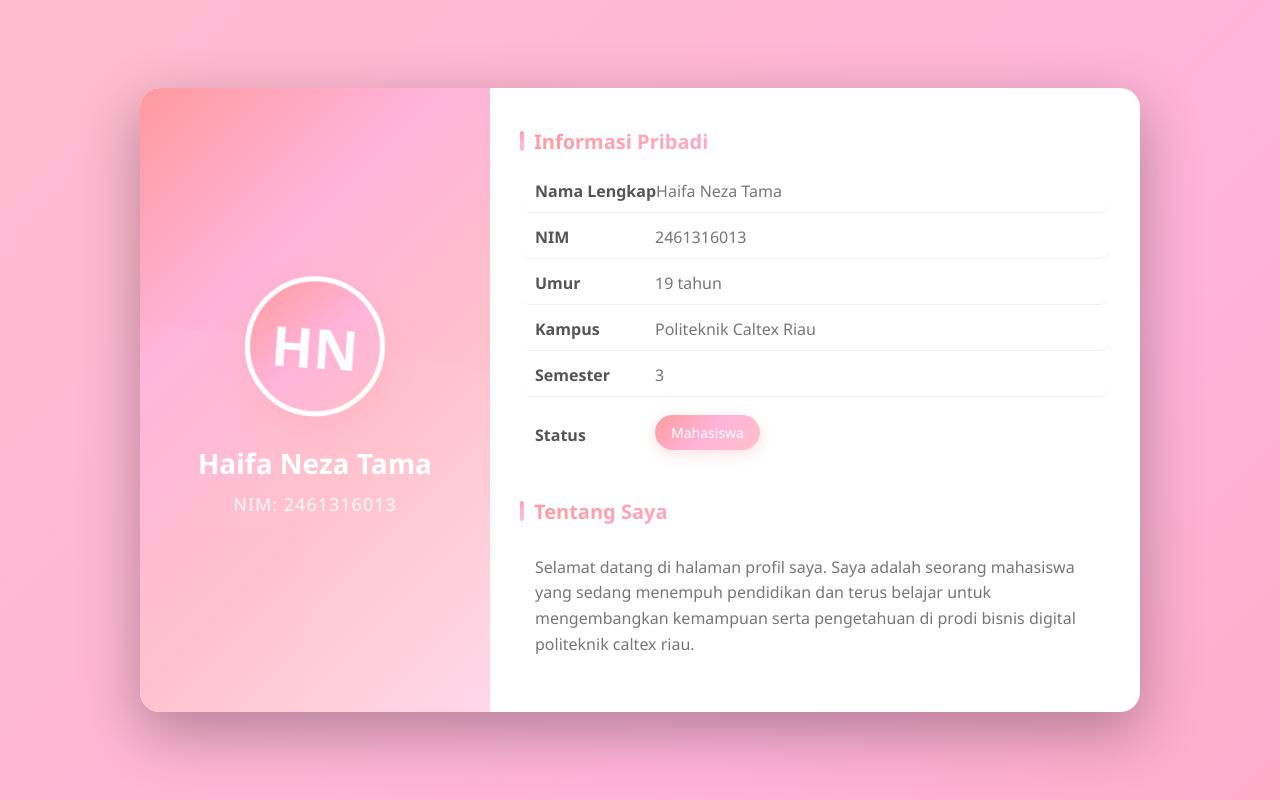
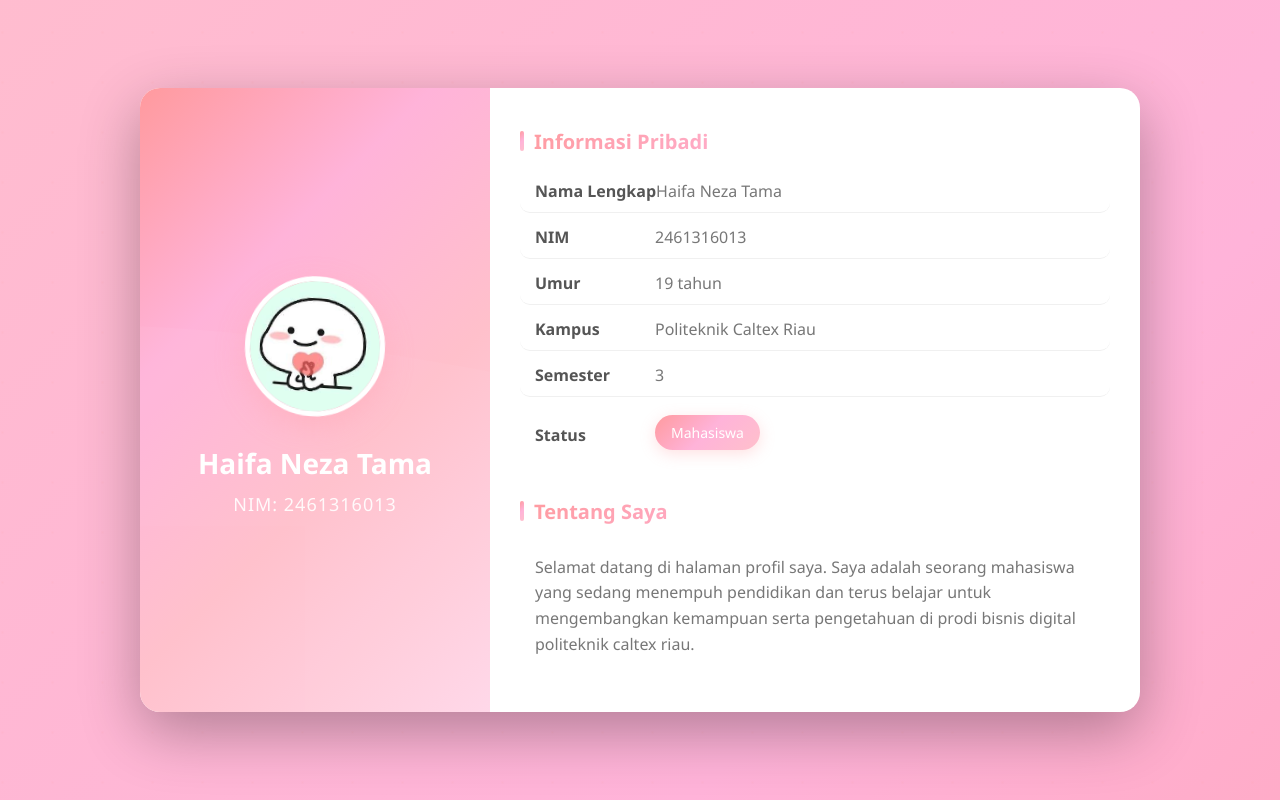
Before and after one commit to haifaneza/websiteprofile, a plain HTML site: page index.html in a window 1280 px wide. Drawn offline with Linux system fonts and the light colour scheme.

Commit message:
Add files via upload

```diff
--- a/index.html
+++ b/index.html
@@ -435,7 +435,7 @@
 <body>
     <div class="profile-container">
         <div class="header">
-            <div class="profile-picture">HN</div>
+            <img src="profile.jpg" alt="Haifa Neza Tama" class="profile-picture">
             <h1 class="name">Haifa Neza Tama</h1>
             <p class="nim">NIM: 2461316013</p>
         </div>
```
Also changed, not shown: profile.jpg (added).
